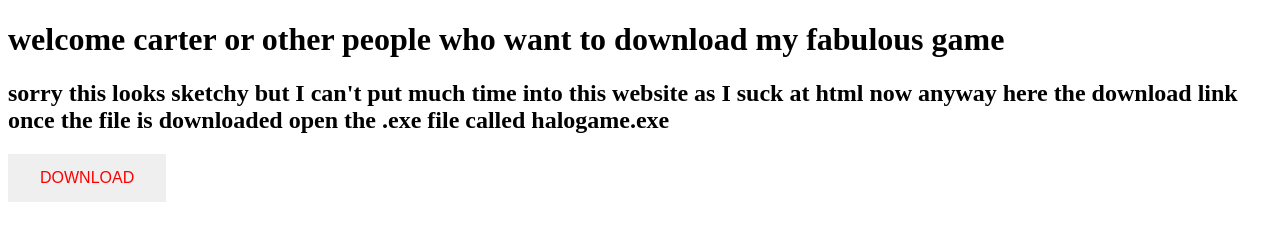
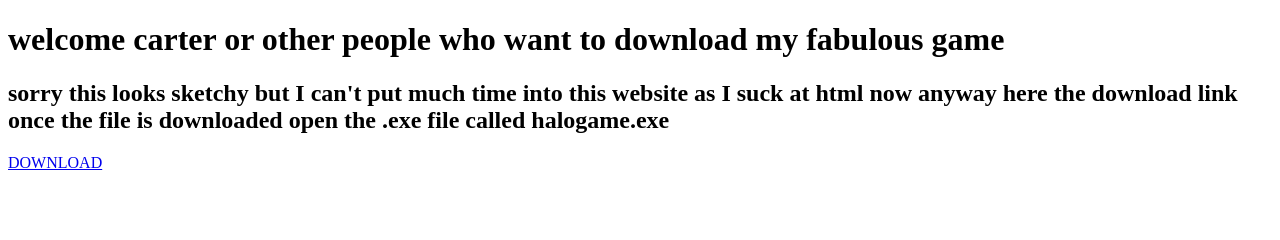
Before and after one commit to FLAMMENWERFEER/FLAMMENWERFEER, a plain HTML site: page index.html in a window 1280 px wide. Drawn offline with Linux system fonts and the light colour scheme.

Commit message:
Update index.html

```diff
--- a/index.html
+++ b/index.html
@@ -8,6 +8,6 @@
             <link rel="stylesheet" href="thing.css" />
             <h1>welcome carter or other people who want to download my fabulous game</h1>
             <h2>sorry this looks sketchy but I can't put much time into this website as I suck at html now anyway here the download link once the file is downloaded open the .exe file called halogame.exe</h2>
-            <a href="data/game/"><download><button>DOWNLOAD</button></a></download>
+            <a href="data/game/"><download>DOWNLOAD</a></download>
         </head>
 </html>
```
